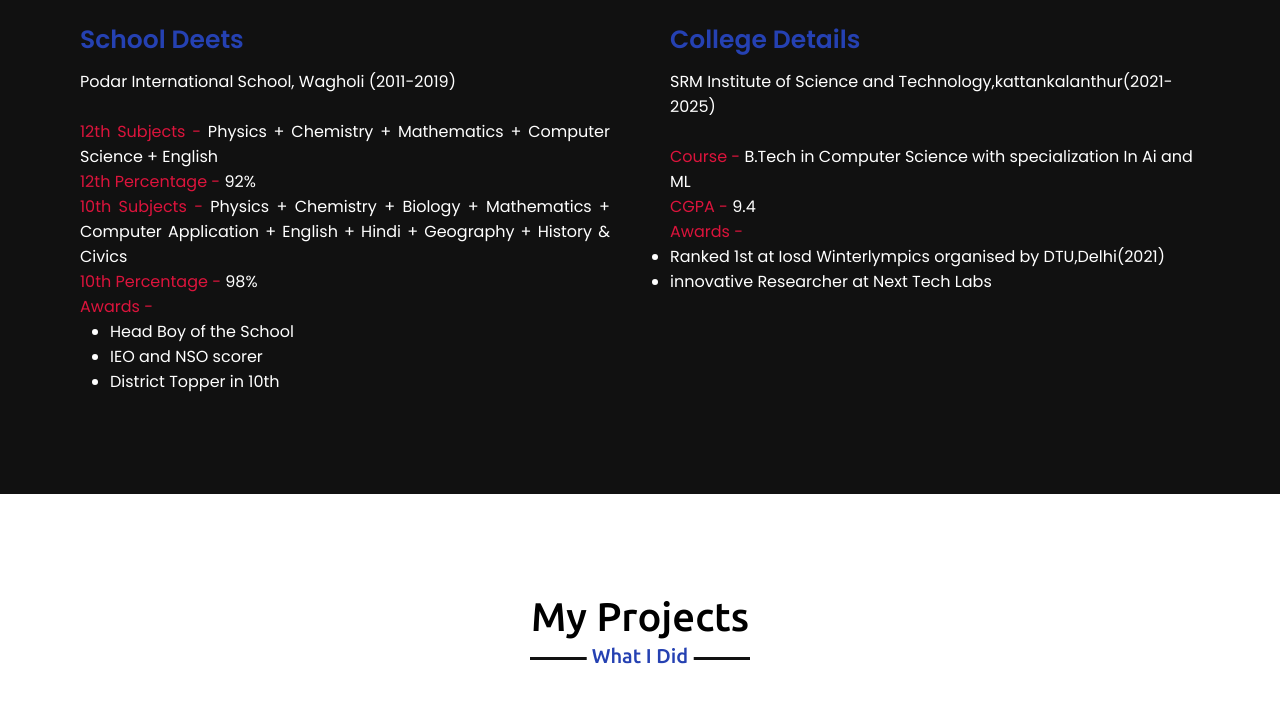
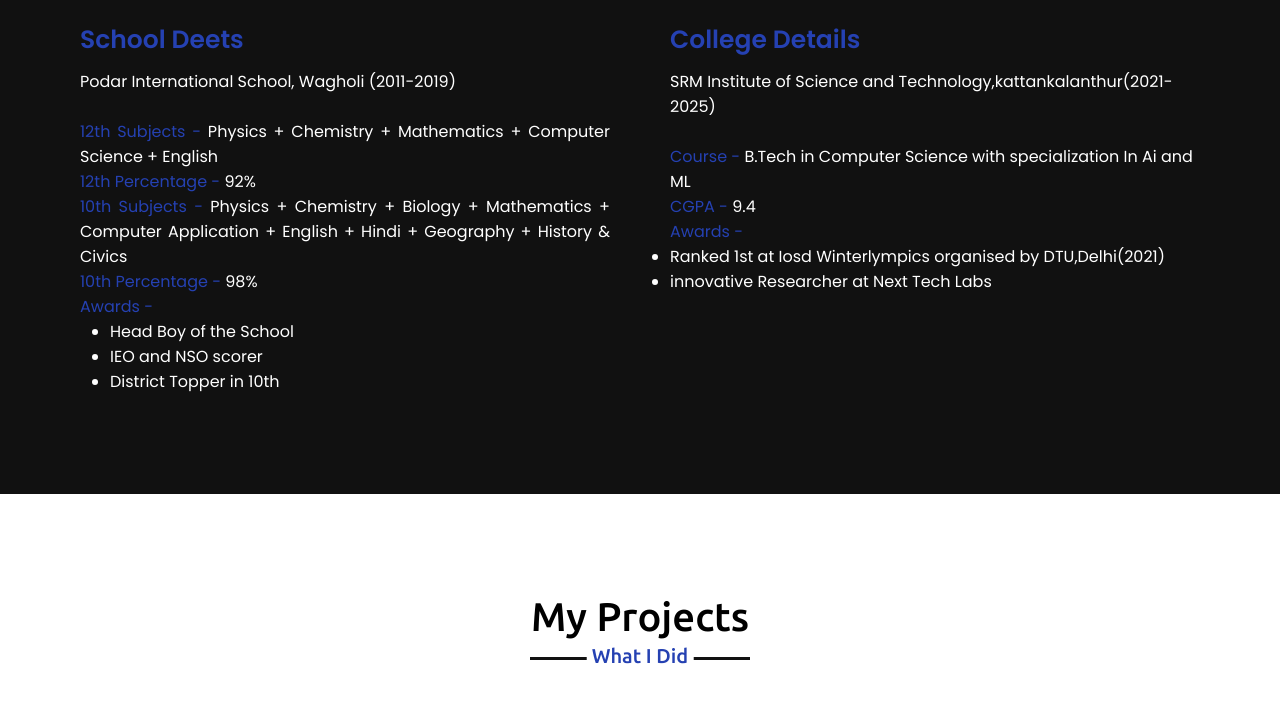
Before and after one commit to OmSadavarte/portfolio, a plain HTML site: page index.html in a window 1280 px wide. Shown: the part 3080-3797 px from the top of the page. Drawn offline with nearby package versions, Linux system fonts and the light colour scheme; files whose address does not match are found by name.

Commit message:
changes made

```diff
--- a/index.html
+++ b/index.html
@@ -184,11 +184,11 @@
                     <div class="text">School Deets</div>
                     <div class="p">
                     <p>Podar International School, Wagholi (2011-2019)</p><br>
-                    <p><span style="color:crimson">12th Subjects -</span> Physics + Chemistry + Mathematics + Computer Science + English</p>
-                    <p><span style="color:crimson">12th Percentage -</span> 92%</p>
-                    <p><span style="color:crimson">10th Subjects -</span> Physics + Chemistry + Biology + Mathematics + Computer Application + English + Hindi + Geography + History & Civics</p>
-                    <p><span style="color:crimson">10th Percentage -</span> 98%</p>
-                    <p><span style="color:crimson">Awards - </span>
+                    <p><span style="color:#2541B2">12th Subjects -</span> Physics + Chemistry + Mathematics + Computer Science + English</p>
+                    <p><span style="color:#2541B2">12th Percentage -</span> 92%</p>
+                    <p><span style="color:#2541B2">10th Subjects -</span> Physics + Chemistry + Biology + Mathematics + Computer Application + English + Hindi + Geography + History & Civics</p>
+                    <p><span style="color:#2541B2">10th Percentage -</span> 98%</p>
+                    <p><span style="color:#2541B2">Awards - </span>
                         <ul class="list">
                             <li>Head Boy of the School</li>
                             <li>IEO and NSO scorer</li>
@@ -202,9 +202,9 @@
                     <div class="p">
             </div>
                     <p>SRM Institute of Science and Technology,kattankalanthur(2021-2025)</p><br>
-                    <p><span style="color:crimson">Course -</span> B.Tech in Computer Science with specialization In Ai and ML</p>
-                    <p><span style="color:crimson">CGPA -</span> 9.4</p>
-                    <p><span style="color:crimson">Awards - </span>
+                    <p><span style="color:#2541B2">Course -</span> B.Tech in Computer Science with specialization In Ai and ML</p>
+                    <p><span style="color:#2541B2">CGPA -</span> 9.4</p>
+                    <p><span style="color:#2541B2">Awards - </span>
                         <ul class="list">
                             <li>Ranked 1st at Iosd Winterlympics organised by DTU,Delhi(2021)</li>
                             <li>innovative Researcher at Next Tech Labs</li>
--- a/style.css
+++ b/style.css
@@ -506,7 +506,7 @@ margin-left: 30px;
 
 /* contact section styling */
 .contact{
-    background: url("/Users/om/Downloads/Portfolio-main/images/ryunosuke-kikuno-zE-MrTmjzd4-unsplash.jpg");
+    background: url("images/ryunosuke-kikuno-zE-MrTmjzd4-unsplash.jpg");
     background-size: 1450px 600px;
 
 }
```
